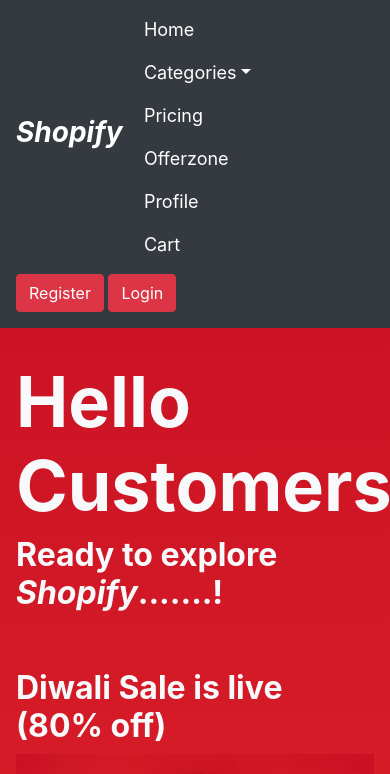
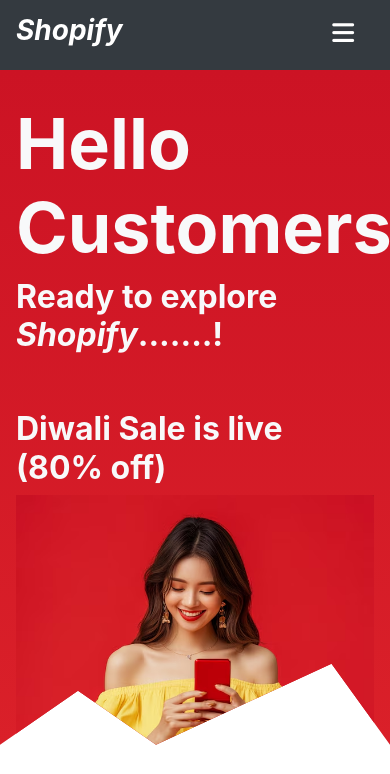
Before and after one commit to Harshavardhanrode/3D_Blended_Ecommerce_Website, a website: page index.html in a window 390 px wide. Shown: the top 774 px of the page. Drawn offline with nearby package versions, Linux system fonts and the light colour scheme.

Commit message:
edit in index.html

```diff
--- a/index.html
+++ b/index.html
@@ -9,18 +9,25 @@
     <link rel="stylesheet" href="src/style.css">
 </head>
 <body>
-  <!-- navbar -->
-    <nav class="navbar navbar-expand-lg bg-dark " id="navbar">
+
+  <nav class="navbar navbar-expand-lg  bg-dark">
+    <div class="container-fluid">
         <a class="navbar-brand" href="#"><h3><b><i>Shopify</i></b></h3></a>
 
 
-          <ul class="navbar-nav mr-auto ">
-            <li class="nav-item active">
-              <a class="nav-link" href="#">Home </a>
+        <button class="navbar-toggler mt-2" type="button" data-toggle="collapse" data-target="#navbarNav">
+            <i class="fa-solid fa-bars navbar-toggler-icon " style="color: #ffffff;"></i>
+        </button>
+
+
+        <div class="collapse navbar-collapse" id="navbarNav">
+            <ul class="navbar-nav mr-auto">
+                <li class="nav-item">
+                    <a class="nav-link" href="#">Home</a>
                 </li>
                 <li class="nav-item dropdown">
-                    <a class="nav-link dropdown-toggle" href="#"  data-toggle="dropdown" >Categories</a>
-                    <div class="dropdown-menu "  >
+                    <a class="nav-link dropdown-toggle" href="#"  role="button" data-toggle="dropdown">Categories</a>
+                    <div class="dropdown-menu">
                         <a class="dropdown-item text-dark" href="#">Electronics</a>
                         <a class="dropdown-item text-dark" href="#">Clothings</a>
                         <a class="dropdown-item text-dark" href="#">Groceries</a>
@@ -40,13 +47,18 @@
                 <li class="nav-item">
                     <a class="nav-link" href="#">Cart</a>
                 </li>
+
+
             </ul>
-          <span class="navbar-text">
-            <button class="btn btn-danger" href="#register" data-toggle="modal">Register</button>
-            <button class="btn btn-danger" href="#login" data-toggle="modal">Login</button>
-          </span>
+
+            <div class="d-flex">
+                <button class="btn btn-danger mr-2" data-toggle="modal" data-target="#register">Register</button>
+                <button class="btn btn-danger" data-toggle="modal" data-target="#login">Login</button>
+            </div>
+        </div>
     </div>
 </nav>
+
 
 
 
--- a/src/style.css
+++ b/src/style.css
@@ -1,6 +1,13 @@
 
 .navbar a{
     color: white;
+}
+.navbar-toggler-icon{
+    font-size: 25px;
+
+}
+.navbar-toggler{
+    border: #fff;
 }
 #hero .row{
     justify-content:space-around;
```
Also changed, not shown: threejs/index2.html (+10 -5 lines), public/img/logo_taskbar.png (added). Lines whose indentation alone changed are shown as unchanged.
